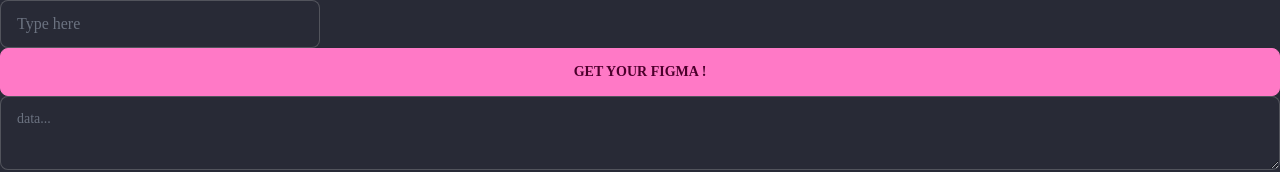
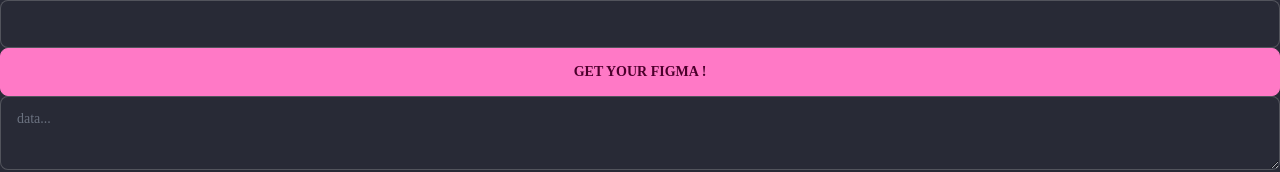
Before and after one commit to jun094/get-your-figma, a Next.js app: page / in a window 1280 px wide. Shown: the top 172 px of the page. Built offline with nearby package versions, Linux system fonts and the light colour scheme.

Commit message:
feat: atom 컴포넌트들 생성

```diff
--- a/src/components/atoms/Input.tsx
+++ b/src/components/atoms/Input.tsx
@@ -1,9 +1,15 @@
-function Input() {
+type InputProps = {
+  value: string
+  placeholder?: string
+}
+
+function Input({ value, placeholder }: InputProps) {
   return (
     <input
       type="text"
-      placeholder="Type here"
-      className="input input-bordered w-full max-w-xs"
+      value={value}
+      placeholder={placeholder}
+      className="input input-bordered w-full"
     />
   )
 }
--- /dev/null
+++ b/src/components/atoms/Stack.tsx
@@ -0,0 +1,12 @@
+type StackProps = {
+  gutter?: number
+  children: React.ReactNode
+}
+
+function Stack({ gutter = 4, children }: StackProps) {
+  const gapY = `gap-y-${gutter}`
+
+  return <div className={`flex flex-col ${gapY}`}>{children}</div>
+}
+
+export default Stack
--- /dev/null
+++ b/src/components/atoms/Top.tsx
@@ -0,0 +1,8 @@
+type TopProps = {
+  children: React.ReactNode
+}
+function Top({ children }: TopProps) {
+  return <h1 className="text-6xl font-bold">{children}</h1>
+}
+
+export default Top
```
